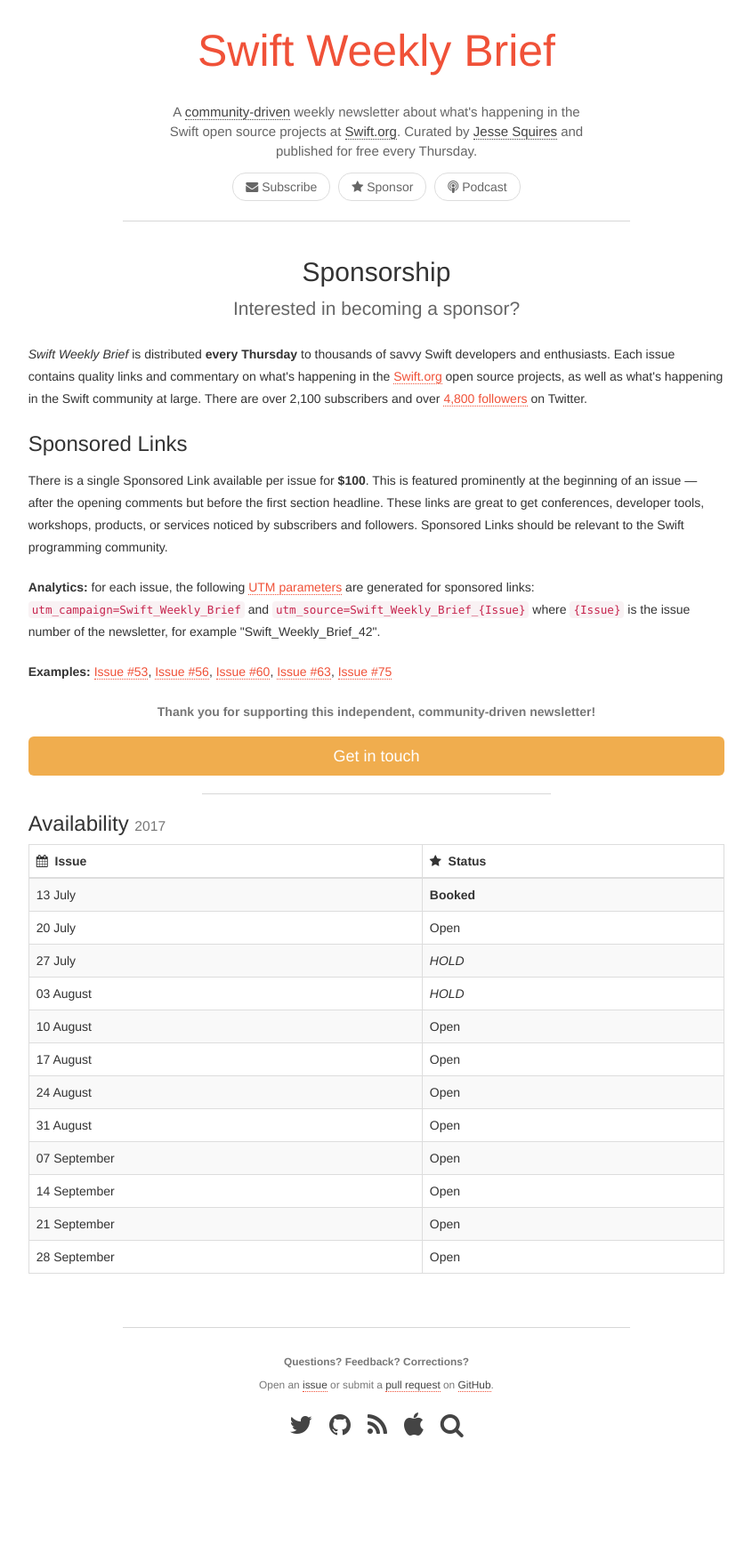
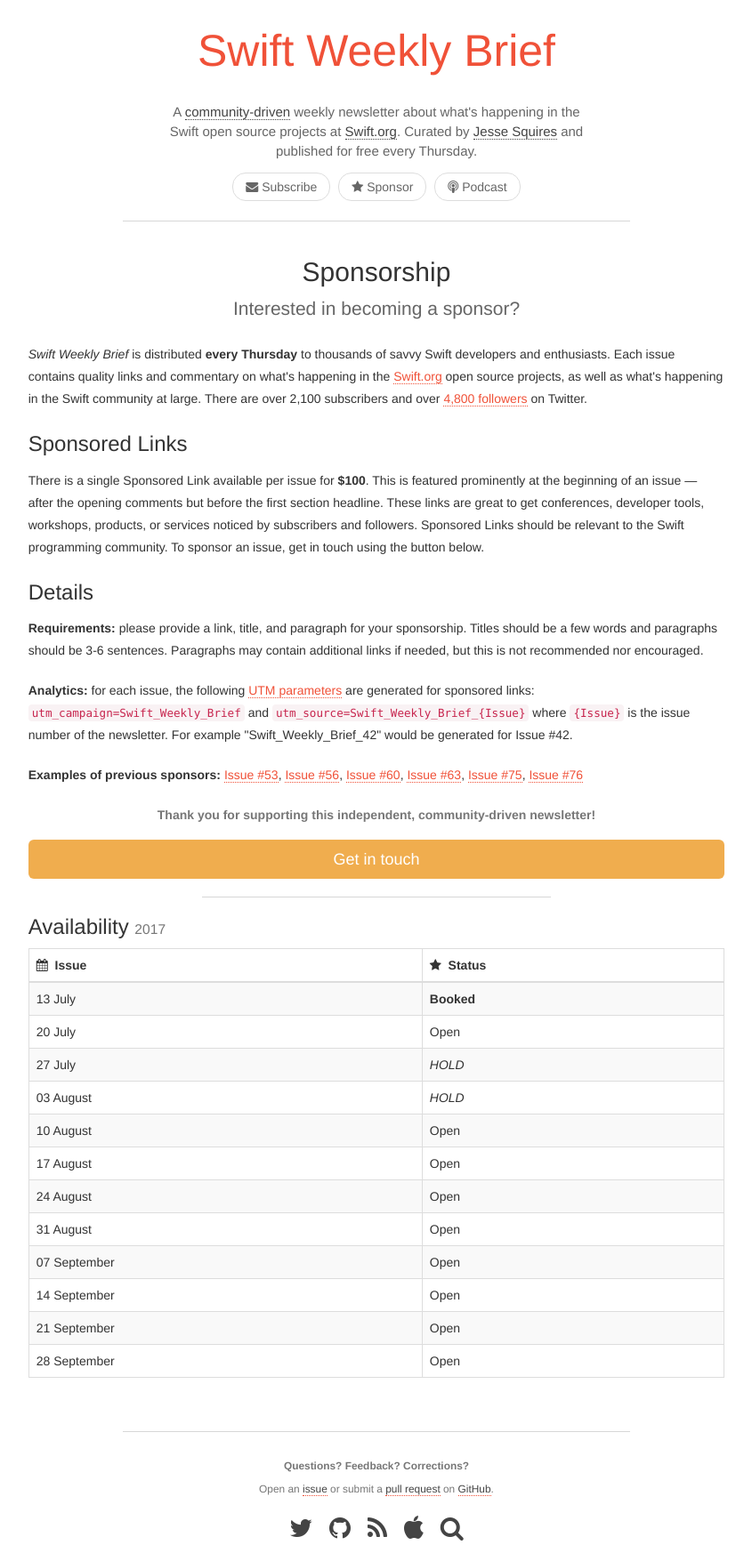
Before and after one commit to SwiftWeekly/swiftweekly.github.io, a Jekyll site: the page built from sponsorship.md, in a window 1280 px wide. Shown: the whole page at 89% size, without its empty margins (217-1062 px from the left). Built offline with Jekyll 4.4.1, drawn with Linux system fonts in a browser that asks for light colours; before the commit the page ends 1629 px from its top, so only the background shows below that.

Commit message:
sponsorships

```diff
--- a/_includes/sponsor.html
+++ b/_includes/sponsor.html
@@ -1,5 +1,5 @@
 {% assign issue_num = page.title | remove: 'Issue #' %}
-{% assign utm_params = "/?utm_campaign=Swift_Weekly_Brief&utm_medium=web&utm_source=Swift_Weekly_Brief_" %}
+{% assign utm_params = "/?utm_campaign=Swift_Weekly_Brief&utm_medium=email_web&utm_source=Swift_Weekly_Brief_" %}
 
 {% if page.sponsor %}
 <div class="alert alert-warning sponsor">
--- a/sponsorship.md
+++ b/sponsorship.md
@@ -21,22 +21,27 @@
 There is a single Sponsored Link available per issue for <b>$100</b>.
 This is featured prominently at the beginning of an issue &mdash; after the opening comments but before the first section headline.
 These links are great to get conferences, developer tools, workshops, products, or services noticed by subscribers and followers.
-Sponsored Links should be relevant to the Swift programming community.
+Sponsored Links should be relevant to the Swift programming community. To sponsor an issue, get in touch using the button below.
+</p>
+
+<h3>Details</h3>
+<p>
+<b>Requirements:</b> please provide a link, title, and paragraph for your sponsorship. Titles should be a few words and paragraphs should be 3-6 sentences. Paragraphs may contain additional links if needed, but this is not recommended nor encouraged.
 </p>
 
 <p>
 <b>Analytics:</b> for each issue, the following <a href="https://www.utm-parameters.com/utm-parameters-using-google-analytics/">UTM parameters</a> are generated for sponsored links:
-<code>utm_campaign=Swift_Weekly_Brief</code> and <code>utm_source=Swift_Weekly_Brief_{Issue}</code> where <code>{Issue}</code> is the issue number of the newsletter,
-for example "Swift_Weekly_Brief_42".
+<code>utm_campaign=Swift_Weekly_Brief</code> and <code>utm_source=Swift_Weekly_Brief_{Issue}</code> where <code>{Issue}</code> is the issue number of the newsletter. For example "Swift_Weekly_Brief_42" would be generated for Issue #42.
 </p>
 
 <p>
-<b>Examples:</b>
+<b>Examples of previous sponsors:</b>
 <a href="/issue-53/">Issue #53</a>,
 <a href="/issue-56/">Issue #56</a>,
 <a href="/issue-60/">Issue #60</a>,
 <a href="/issue-63/">Issue #63</a>,
-<a href="/issue-75/">Issue #75</a>
+<a href="/issue-75/">Issue #75</a>,
+<a href="/issue-76/">Issue #76</a>
 </p>
 
 <p class="text-muted text-center">
```
